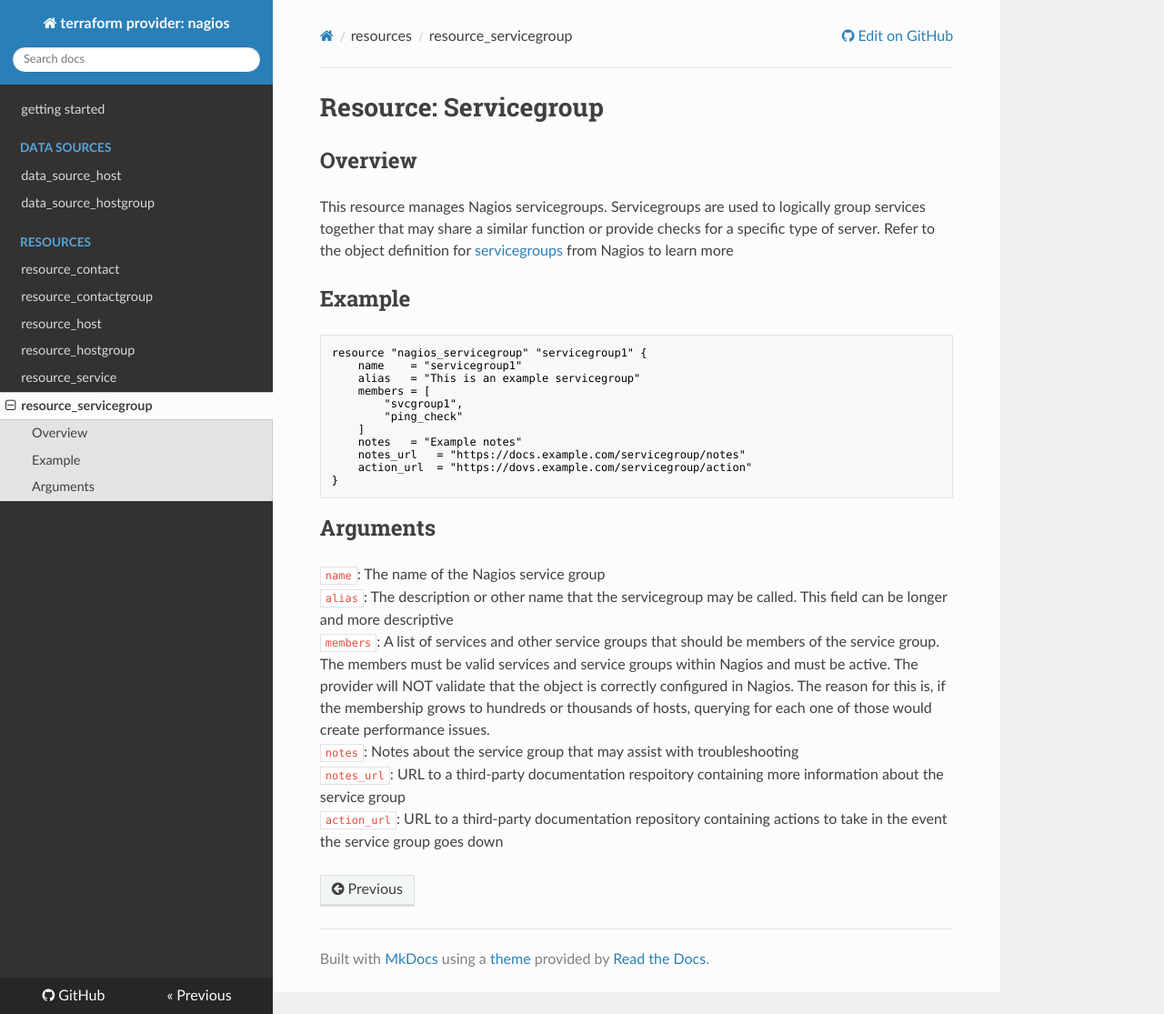
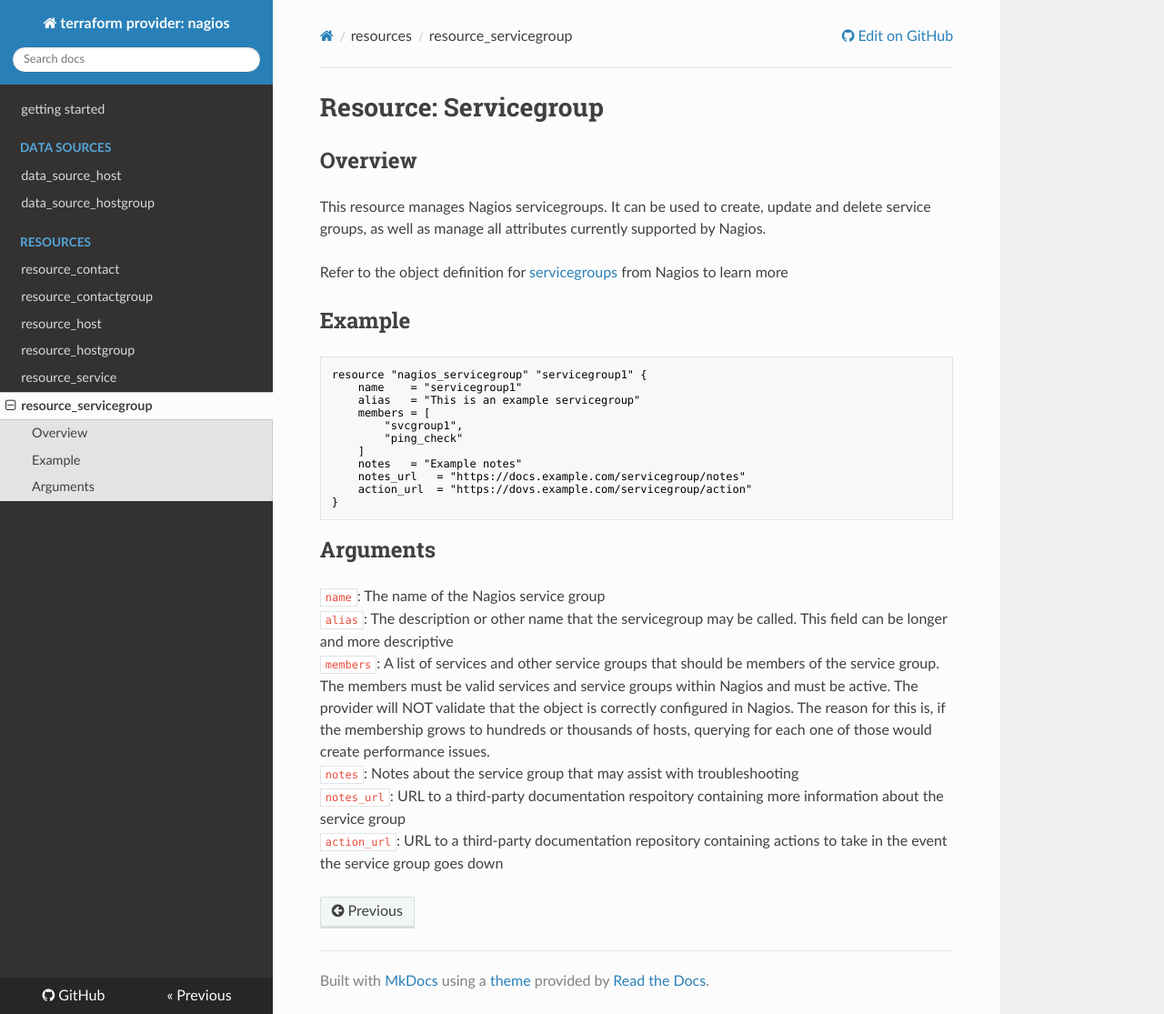
Before and after one commit to devopsdunkin/terraform-provider-nagios, an MkDocs documentation site: the page built from docs/resources/resource_servicegroup.md, in a window 1280 px wide and 1115 px high. Shown: the whole window at 91% size. Built offline with MkDocs 1.6.1, drawn with Linux system fonts in a browser that asks for light colours; nearby versions of some CDN libraries.

Commit message:
Improves description of resources

```diff
--- a/docs/resources/resource_servicegroup.md
+++ b/docs/resources/resource_servicegroup.md
@@ -2,8 +2,9 @@
 
 ## Overview
 
-This resource manages Nagios servicegroups. Servicegroups are used to logically group services together that may share a
-similar function or provide checks for a specific type of server. Refer to the object definition for [servicegroups](https://assets.nagios.com/downloads/nagioscore/docs/nagioscore/3/en/objectdefinitions.html#servicegroup) from Nagios to learn more
+This resource manages Nagios servicegroups. It can be used to create, update and delete service groups, as well as manage all attributes currently supported by Nagios.
+
+Refer to the object definition for [servicegroups](https://assets.nagios.com/downloads/nagioscore/docs/nagioscore/3/en/objectdefinitions.html#servicegroup) from Nagios to learn more
 
 ## Example
 
```
Also changed, not shown: docs/resources/resource_host.md (+1 -1 lines), docs/resources/resource_hostgroup.md (+1 -1 lines), docs/resources/resource_service.md (+1 -1 lines).
